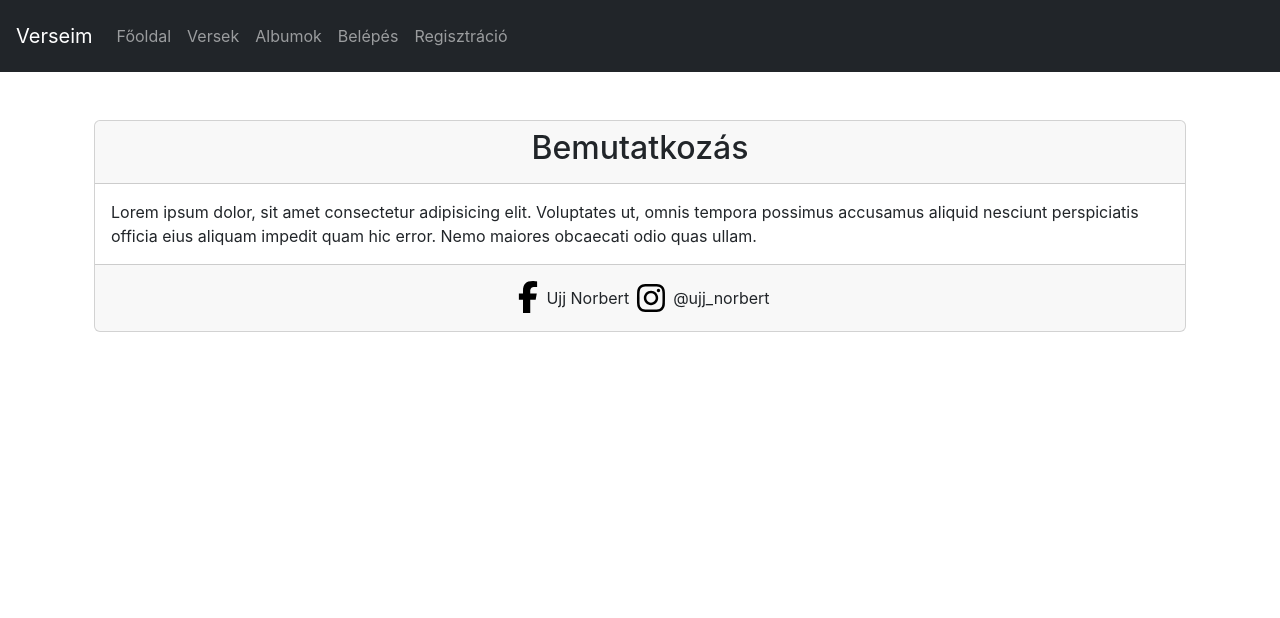
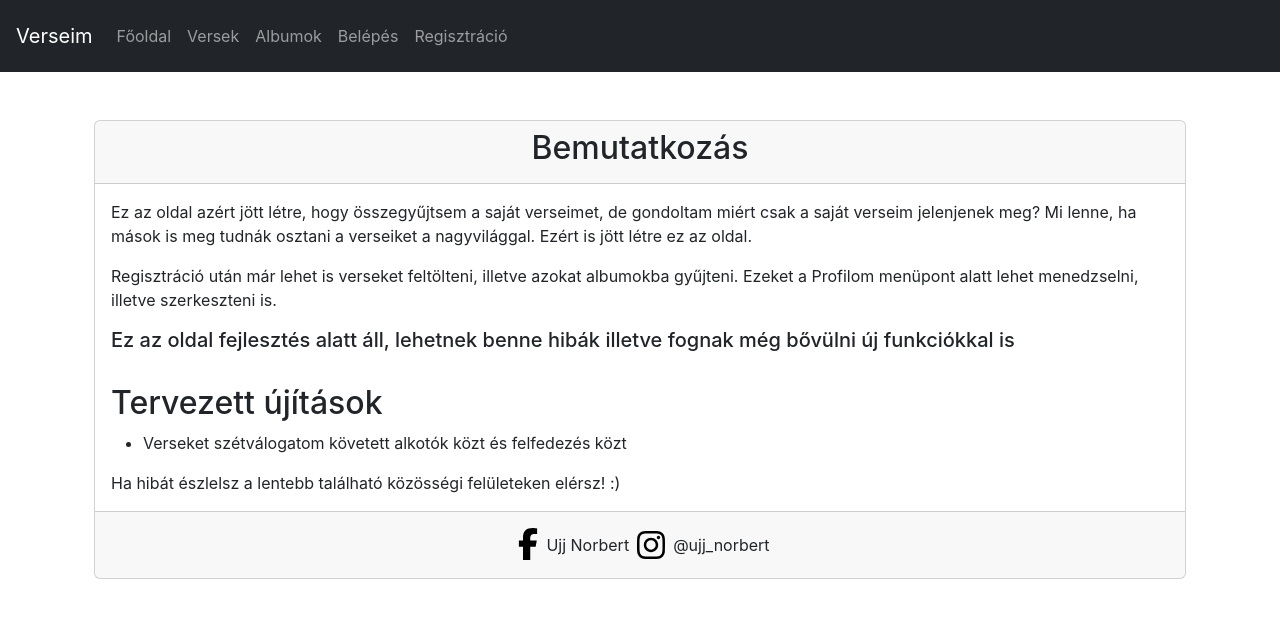
Before and after one commit to badzso-boop/poetry-frontend, a React (Create React App) app: page / in a window 1280 px wide. Shown: the top 618 px of the page. Built offline with nearby package versions, Linux system fonts and the light colour scheme; no server answers.

Commit message:
bemutatkozas

```diff
--- a/src/components/Home.js
+++ b/src/components/Home.js
@@ -12,7 +12,23 @@ function Home() {
             </div>
             <div className="card-body">
                 <p className="card-text">
-                    Lorem ipsum dolor, sit amet consectetur adipisicing elit. Voluptates ut, omnis tempora possimus accusamus aliquid nesciunt perspiciatis officia eius aliquam impedit quam hic error. Nemo maiores obcaecati odio quas ullam.
+                    Ez az oldal azért jött létre, hogy összegyűjtsem a saját verseimet, de gondoltam miért csak a saját verseim jelenjenek meg? Mi lenne, ha mások is meg tudnák osztani a verseiket a nagyvilággal. Ezért is jött létre ez az oldal.
+                </p>
+                <p className='card-text'>
+                    Regisztráció után már lehet is verseket feltölteni, illetve azokat albumokba gyűjteni. Ezeket a Profilom menüpont alatt lehet menedzselni, illetve szerkeszteni is.
+                </p>
+
+                <h5>Ez az oldal fejlesztés alatt áll, lehetnek benne hibák illetve fognak még bővülni új funkciókkal is</h5>
+
+                <br />
+
+                <h2>Tervezett újítások</h2>
+                <ul>
+                    <li>Verseket szétválogatom követett alkotók közt és felfedezés közt</li>
+                </ul>
+
+                <p className='card-text'>
+                    Ha hibát észlelsz a lentebb található közösségi felületeken elérsz! :)
                 </p>
             </div>
             <div className='card-footer'>
```
